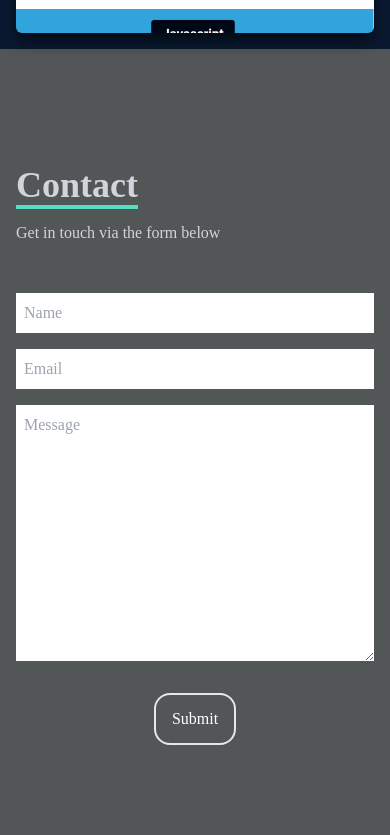
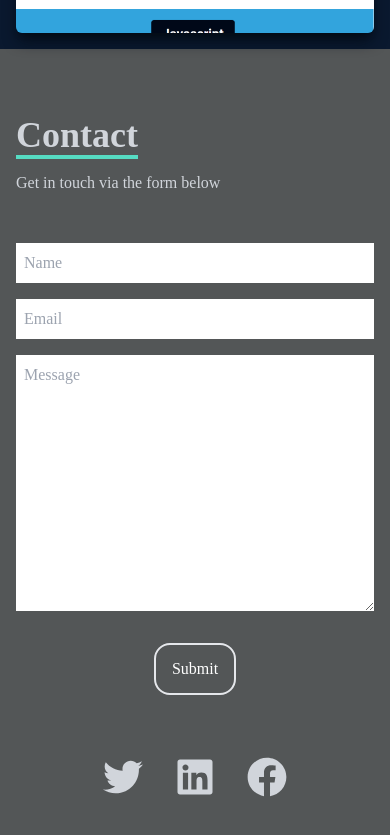
Before and after one commit to Paul2071/react-portfolio, a React (Create React App) app: page / in a window 390 px wide. Shown: the part 3441-4276 px from the top of the page. Built offline with nearby package versions, Linux system fonts and the light colour scheme.

Commit message:
added social buttons to the contact form on mobile screen sizes

```diff
--- a/public/index.html
+++ b/public/index.html
@@ -24,7 +24,7 @@
       work correctly both with client-side routing and a non-root public URL.
       Learn how to configure a non-root public URL by running `npm run build`.
     -->
-    <title>React App</title>
+    <title>Paul C Portfolio Page</title>
   </head>
   <body>
     <noscript>You need to enable JavaScript to run this app.</noscript>
--- a/src/components/Contact/Contact.js
+++ b/src/components/Contact/Contact.js
@@ -1,7 +1,9 @@
 import React from 'react'
+import { FaBars, FaTimes, FaFacebook, FaLinkedin, FaTwitter } from "react-icons/fa";
 
 const Contact = () => {
   return (
+
     <div name='contact' className='w-full h-screen  bg-[#535657] flex justify-center items-center p-4'>
         <form method='POST' action={process.env.REACT_APP_GETFORM} className='flex flex-col max-w-[600px] w-full'>
             <div className='pb-8'>
@@ -13,7 +15,30 @@ const Contact = () => {
             <input className='my-4 p-2 ' type="email" placeholder='Email' name='email' />
             <textarea className='p-2' name="message" rows="10" placeholder='Message'></textarea>
             <button className='text-white border-2 hover:bg-[#56dcc3] hover:border-[#56dcc3] hover:text-[#535657] px-4 py-3 my-8 rounded-2xl mx-auto flex items-center'>Submit</button>
+        <ul className="md:hidden flex justify-center m-[30px]  text-gray-300 ">
+          <li>
+          <a
+          href="https://twitter.com/pchamberlain12" target="_blank" rel="noreferrer">
+          <FaTwitter size={40}></FaTwitter>
+          </a>
+          </li>
+          <li>
+          <a
+           href="https://www.linkedin.com/in/paul-chamberlain-0609b4244/"  target="_blank" rel="noreferrer">
+          <FaLinkedin size={40}></FaLinkedin>
+          </a>
+          </li>
+          <li>
+          <a
+          href="https://www.facebook.com/paul.chamberlain.961" target="_blank" rel="noreferrer">
+          <FaFacebook size={40}></FaFacebook>
+          </a>
+          </li>
+        </ul>
         </form>
+
+
+
     </div>
   )
 }
--- a/src/components/Home/Home.js
+++ b/src/components/Home/Home.js
@@ -4,7 +4,7 @@ import {HiArrowNarrowRight} from "react-icons/hi"
 const Home = () => {
   return (
     <div name="home" className='w-full h-screen bg-[#535657]'>
-        {/* conatiner */}
+        {/* container */}
 
         <div className="max-w-[1000px] mx-auto px-8 flex flex-col justify-center h-full">
             <p className='text-[#56dcc3] text-2xl'>Hey. My name is</p>
--- a/src/components/Projects/Projects.js
+++ b/src/components/Projects/Projects.js
@@ -1,5 +1,6 @@
 import React from "react";
 import Proficiency from   "../../assets/Proficiency.png"
+import WeatherApp from "../../assets/WeatherApp.png"
 
 const Work = () => {
   return (
@@ -39,7 +40,7 @@ const Work = () => {
             </div>
           </div>
           <div
-            style={{ backgroundImage: `url(${Proficiency})` }}
+            style={{ backgroundImage: `url(${WeatherApp})` }}
             className="shadow-lg shadow-[#040c16] group container rounded-md flex justify-center items-center mx-auto content-div"
           >
             {/* Hover Effects */}
@@ -53,7 +54,7 @@ const Work = () => {
                     Demo
                   </button>
                 </a>
-                <a href="/">
+                <a href="https://github.com/Paul2071/ts-weather-app" target="_blank" rel="noreferrer" >
                   <button className="text-center rounded-lg px-4 py-3 m-2 bg-gray-700 text-white font-bold text-lg">
                     Code
                   </button>
```
Also changed, not shown: src/assets/WeatherApp.png (added), 1 other file (tests, documents, lock files or other folders).
